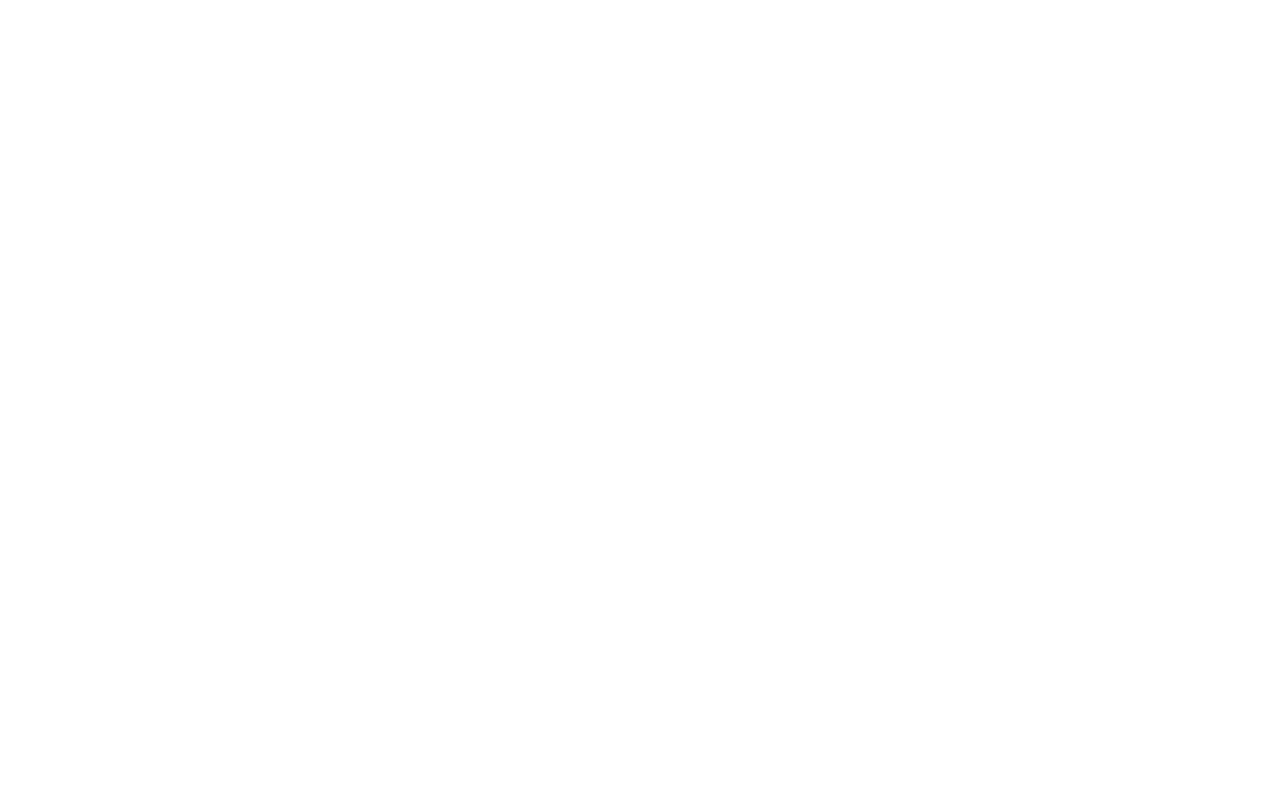
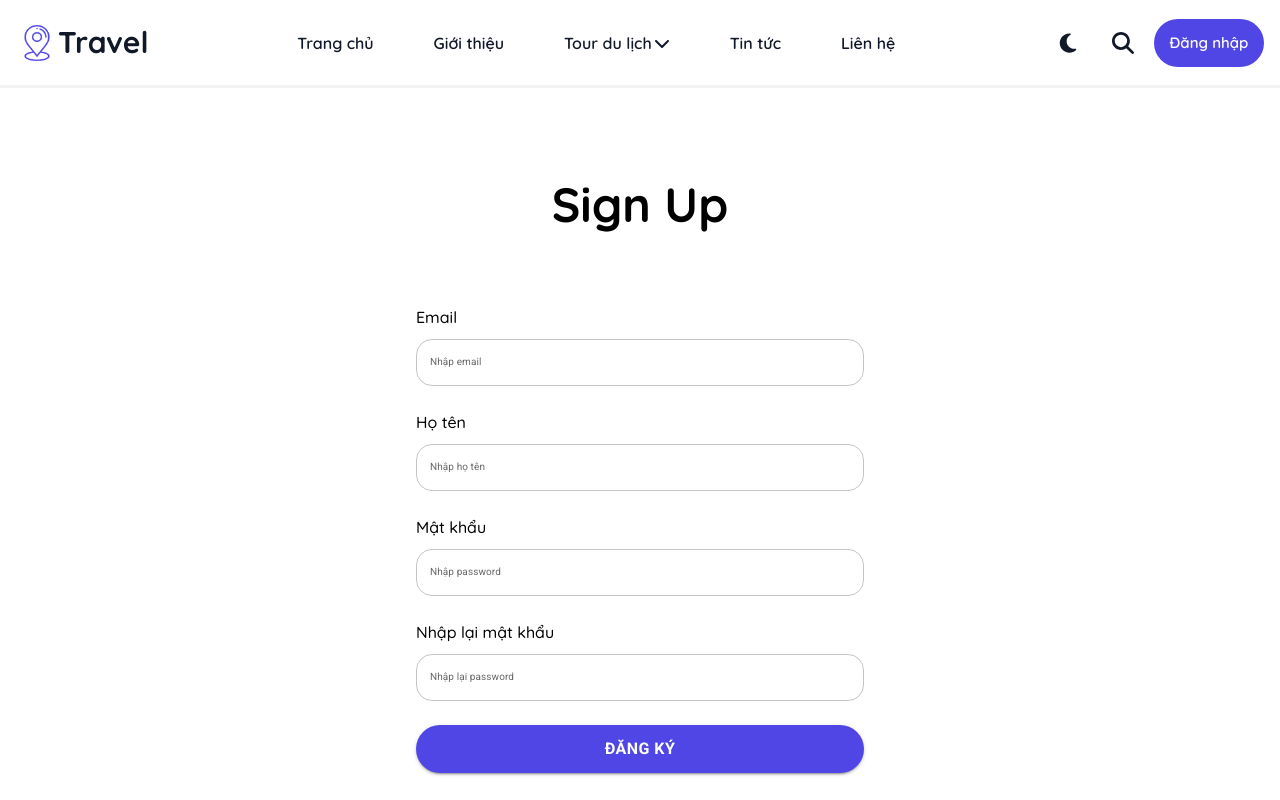
Before and after one commit to Huyliee/travel-react-api, a React (Create React App) app: page /signup in a window 1280 px wide. Before the commit this address had no page. Shown: the top 800 px of the page. Built offline with nearby package versions, Linux system fonts and the light colour scheme.

Commit message:
Register

```diff
--- a/package.json
+++ b/package.json
@@ -23,12 +23,14 @@
     "date-fns": "^2.29.3",
     "dayjs": "^1.11.7",
     "normalize.css": "^8.0.1",
+    "plyr-react": "^5.2.0",
     "react": "^18.2.0",
     "react-dom": "^18.2.0",
     "react-router-dom": "^6.9.0",
     "react-scripts": "5.0.1",
     "react-spinners": "^0.13.8",
     "react-toastify": "^9.1.2",
+    "sweetalert": "^2.1.2",
     "web-vitals": "^2.1.4"
   },
   "devDependencies": {
--- a/src/GlobalFunction/Api.js
+++ b/src/GlobalFunction/Api.js
@@ -1,6 +1,6 @@
 import axios from "axios"
 
 export const getTour = async ()=>{
-    const res = await axios.get('https://lav2.cf/api/tour');
+    const res = await axios.get('http://127.0.0.1:8000/api/tour');
     return res.data.data;
 }
--- /dev/null
+++ b/src/component/assets/video/index.js
@@ -0,0 +1,4 @@
+const videos ={
+    video1: require('./video.mp4'),
+}
+export default videos;
--- /dev/null
+++ b/src/pages/Home/Register/Register.module.scss
@@ -0,0 +1,87 @@
+.Login-main{
+    width: 100%;
+    height: 100%;
+    display: flex;
+    align-items: center;
+    justify-content: center;
+    margin-bottom: 128px;
+    .Login-container{
+        width: 1240px;
+        padding: 0 16px;
+        height: 651px;
+        // background-color: aqua;
+        display: flex;
+        flex-direction: column;
+        align-items: center;
+        margin-bottom: 128px;
+    }
+    .Login-text{
+        font-size: 48px;
+        text-align: center;
+        font-weight: 800;
+        margin: 80px 0 40px;
+    }
+}
+.icon-social{
+    width: 20px;
+    height: 20px;
+    color: #1873eb;
+}
+.Login-container-body{
+    width: 448px;
+    display: flex;
+    justify-content: center;
+    align-items: center;
+    flex-direction: column;
+}
+.Login-social-container{
+    display: flex;
+    width: 448px;
+    height: 156px;
+    flex-direction: column;
+    align-items: center;
+    justify-content: space-between;
+}
+.text-line{
+    width: 100%;
+    text-align: center;
+    margin: 24px 0 0;
+    span{
+        position: relative;
+        padding: 0 10px;
+        font-weight: 600;
+        background-color: rgb(255 255 255/1);
+        z-index: 2;
+    }
+}
+.label{
+    width: 440px;
+    height: 80px;
+    margin-top: 25px;
+    display: inline-block;
+}
+.label-input{
+    height: 22px;
+    font-weight: 500;
+}
+.link-register{
+    text-align: center;
+    margin-top: 25px;
+    font-weight: 600;
+    a{
+        text-decoration: none;
+        color: #111827;
+    }
+}
+.sweet-loading{
+    position: fixed;
+    top: 0;
+    left: 0;
+    width: 100%;
+    height: 100%;
+    background-color: rgba(0, 0, 0, 0.5);
+    display: flex;
+    justify-content: center;
+    align-items: center;
+    z-index: 10000;
+}
--- /dev/null
+++ b/src/pages/Home/Register/index.js
@@ -0,0 +1,161 @@
+import styles from "./Register.module.scss";
+import classNames from "classnames/bind";
+import { TextField, Button } from "@mui/material";
+import {  useState } from "react";
+import axios from "axios";
+import { BeatLoader } from "react-spinners";
+import { useNavigate } from "react-router-dom";
+import swal from "sweetalert";
+
+const cx = classNames.bind(styles);
+
+function Register() {
+  const [email, setEmail] = useState("");
+  const [password, setPassword] = useState("");
+  const [customer_name, setCustomerName] = useState("");
+  const [loading, setLoading] = useState(false);
+  const navigate = useNavigate();
+
+  const handleSignUp = (e) =>{
+    setLoading(true);
+    e.preventDefault();
+    setTimeout(async ()=>{
+        axios
+        .post("http://127.0.0.1:8000/api/signup", {
+            customer_name,
+            email,
+            password,
+        })
+        .then((response) => {
+          console.log(response.data);
+          swal("Thành công!", "Bạn đã đăng ký thành công!", "success", {
+            buttons: {
+              confirm: {
+                text: "OK",
+                value: true,
+                visible: true,
+                className: "btn btn-primary",
+                closeModal: true,
+              },
+            },
+          }).then((value) => {
+            // Chuyển hướng về trang login
+            navigate('/login');
+          });
+        })
+        .catch((error) => {
+          console.log(error);
+        });
+    },1500)
+  }
+  return (
+    <div className={cx("Login-main")}>
+      <div className={cx("Login-container")}>
+        <h2 className={cx("Login-text")}>Sign Up</h2>
+        <div className={cx("Login-container-body")}>
+          <form onSubmit={handleSignUp}>
+            <label className={cx("label")}>
+              <span className={cx("label-input")}>Email</span>
+              <TextField
+                fullWidth
+                label="Nhập email"
+                id="fullWidth"
+                sx={{
+                  width: 448,
+                  marginTop: "10px",
+                  "& .MuiInputBase-root": {
+                    borderRadius: "16px",
+                  },
+                }}
+                placeholder="example@example.com"
+                value={email}
+                onChange={(e) => setEmail(e.target.value)}
+              />
+            </label>
+            <label className={cx("label")}>
+            <span className={cx("label-input")}>Họ tên</span>
+              <TextField
+                fullWidth
+                label="Nhập họ tên"
+                id="fullWidth"
+                sx={{
+                  width: 448,
+                  marginTop: "10px",
+                  "& .MuiInputBase-root": {
+                    borderRadius: "16px",
+                  },
+                }}
+                placeholder="example@example.com"
+                value={customer_name}
+                onChange={(e) => setCustomerName(e.target.value)}
+              />
+            </label>
+            <label className={cx("label")}>
+              <span className={cx("label-input")}>Mật khẩu</span>
+              <TextField
+                fullWidth
+                label="Nhập password"
+                id="fullWidth"
+                sx={{
+                  width: 448,
+                  marginTop: "10px",
+                  "& .MuiInputBase-root": {
+                    borderRadius: "16px",
+                  },
+                }}
+                type="password"
+                onChange={(e) => setPassword(e.target.value)}
+              />
+            </label>
+            <label className={cx("label")}>
+              <span className={cx("label-input")}>Nhập lại mật khẩu</span>
+              <TextField
+                fullWidth
+                label="Nhập lại password"
+                id="fullWidth"
+                sx={{
+                  width: 448,
+                  marginTop: "10px",
+                  "& .MuiInputBase-root": {
+                    borderRadius: "16px",
+                  },
+                }}
+                type="password"
+                onChange={(e) => setPassword(e.target.value)}
+              />
+            </label>
+            {loading ? (
+              <div className={cx("sweet-loading")}>
+              <BeatLoader  size={15} color={'#4f46e5'} /> </div>
+             ) : (
+              <Button
+                variant="contained"
+                sx={{
+                  backgroundColor: "#4f46e5",
+                  height: "48px",
+                  width: "448px",
+                  borderRadius: "9999px",
+                  "&:hover": {
+                    backgroundColor: "#4338ca",
+                  },
+                  "& .MuiButton-label": {
+                    borderRadius: "9999px",
+                  },
+                  marginTop: "25px",
+                  fontWeight: 700,
+                  fontSize: 16,
+                }}
+                type="submit"
+              >
+                Đăng ký
+              </Button>
+            )}
+          </form>
+          <span className={cx('link-register')}>Thành viên cũ! <a href="/" style={{color:"red"}}>Đã có tài khoản</a></span>
+        </div>
+      </div>
+    </div>
+  );
+}
+
+export default Register;
--- /dev/null
+++ b/src/pages/Home/VideoPlyr/index.js
@@ -0,0 +1,32 @@
+import Plyr from "plyr-react";
+import "plyr-react/plyr.css"
+import videos from "~/component/assets/video";
+import images from "~/component/assets/images";
+
+const url = videos.video1;
+const poster = images.cartLocation1;
+const videoSrc = {
+  type: "video",
+  sources: [
+    {
+      src: url,
+      type: 'video/mp4',
+      size: 1080,
+    }
+  ]
+};
+
+const videoOption = {
+  controls: ['rewind', 'play-large', 'fast-forward', 'progress', 'current-time', 'mute', 'volume', 'fullscreen'],
+  poster: poster
+}
+
+function PlyrComponent() {
+  return (
+    <>
+      <Plyr source={videoSrc}  options={videoOption}/>
+    </>
+  );
+}
+
+export default PlyrComponent;
--- a/src/pages/Home/index.js
+++ b/src/pages/Home/index.js
@@ -26,6 +26,7 @@
 import ProductDisCount from "./ProductDiscount";
 // import axios from "axios";
 import { getTour } from "~/GlobalFunction/Api";
+import PlyrComponent from "./VideoPlyr";
 
 const cx = classNames.bind(styles);
 function HomePage() {
@@ -45,13 +46,16 @@
     //   .then((res) => {
     //     setProduct(res.data.data);
     //   });
-    async function loadTour(){
+    async function loadTour() {
       const data = await getTour();
-      setProduct(data)
+      setProduct(data);
       console.log(data);
     }
     loadTour();
-  },[]);
+  }, []);
+
+
+
   return (
     <div className={cx("Home-main")}>
       <div className={cx("Home-container")}>
@@ -273,7 +277,7 @@
         </div>
         {/* Product List v1*/}
         <div
-          className={cx("location-container","product-response")}
+          className={cx("location-container", "product-response")}
           style={{
             backgroundColor: "#f3f4f6",
             padding: "64px 48px",
@@ -343,7 +347,7 @@
             </div>
           </div>
           <div className={cx("product-container")}>
-            {products.map((product,index)=>(
+            {products.map((product, index) => (
               <Product
                 key={index}
                 img={product.img_tour}
@@ -351,12 +355,13 @@
                 location="Phú quốc"
                 price={product.adult_price}
               />
-            ))};
+            ))}
+            ;
           </div>
         </div>
         {/* Product List v2 */}
         <div
-          className={cx("location-container","product-response")}
+          className={cx("location-container", "product-response")}
           style={{
             backgroundColor: "#f3f4f6",
             padding: "64px 48px",
@@ -426,7 +431,7 @@
             </div>
           </div>
           <div className={cx("product-container")}>
-            {products.map((product,index)=>(
+            {products.map((product, index) => (
               <ProductDisCount
                 key={index}
                 img={product.img_tour}
@@ -437,6 +442,18 @@
             ))}
           </div>
         </div>
+        <div className={cx("location-container")}>
+          <div className={cx("location-heading-container")}>
+            <h2>The Video</h2>
+            <span>Các tour du lịch tại nhiều địa điểm nổi bật</span>
+          </div>
+          <div className={cx("video-full-container")}>
+              <PlyrComponent />
+          </div>
+          <div className={cx("list-video-container")}>
+
+          </div>
+        </div>
       </div>
     </div>
   );
--- a/src/routes/index.js
+++ b/src/routes/index.js
@@ -5,12 +5,13 @@
 import HomeAdmin from "~/pages/HomeAdmin";
 import TourAdmin from "~/pages/TourAdmin";
 import UserAdmin from "~/pages/UserAdmin";
+import Register from "~/pages/Home/Register";
 
 const publicRoutes = [
     {path: '/' , component:HomePage},
     {path: '/login' , component:Login},
+    {path: '/signup' , component:Register},
     {path: '/tour' , component:Tour},
-
 ]
 
 const privateRoutes =[
```
Also changed, not shown: src/pages/Login/Login.module.scss (+0 -8 lines), src/pages/Login/index.js (+15 -10 lines), 2 other files (tests, documents, lock files or other folders). Lines whose indentation alone changed are shown as unchanged.
